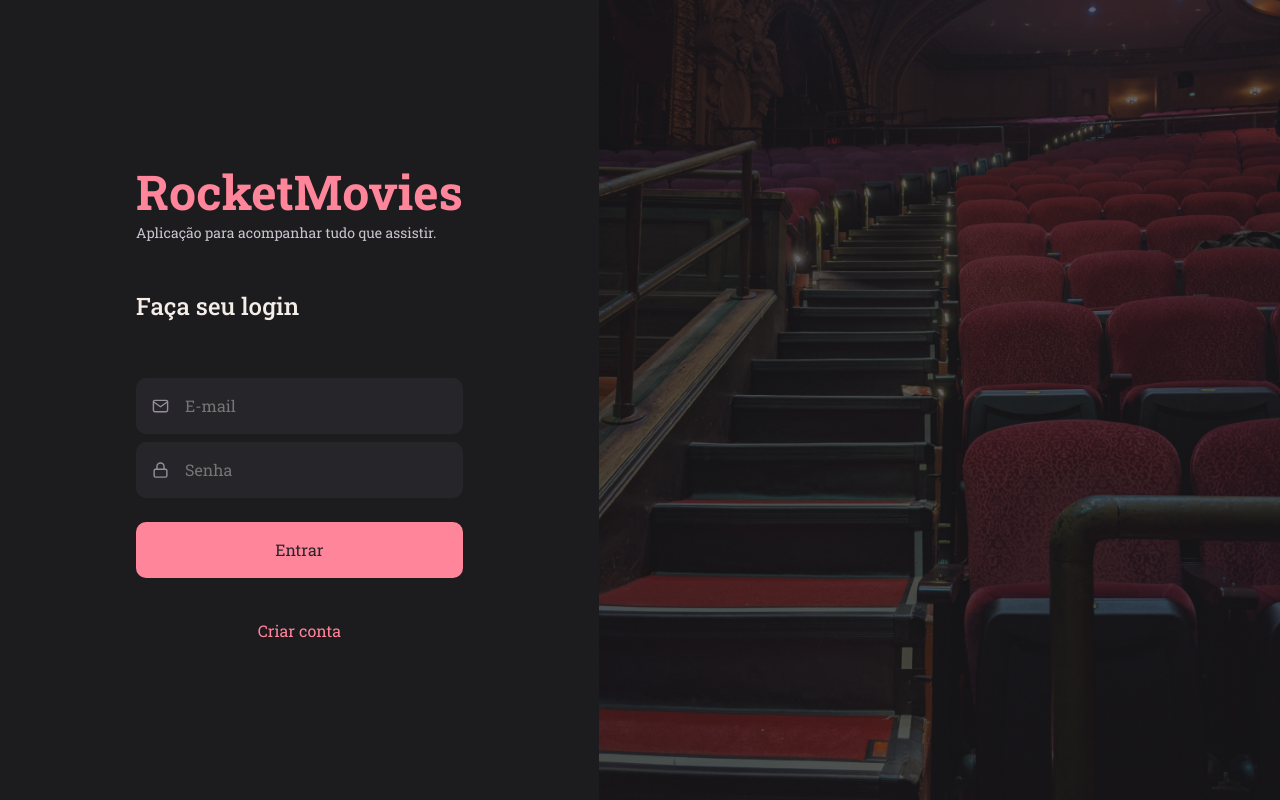
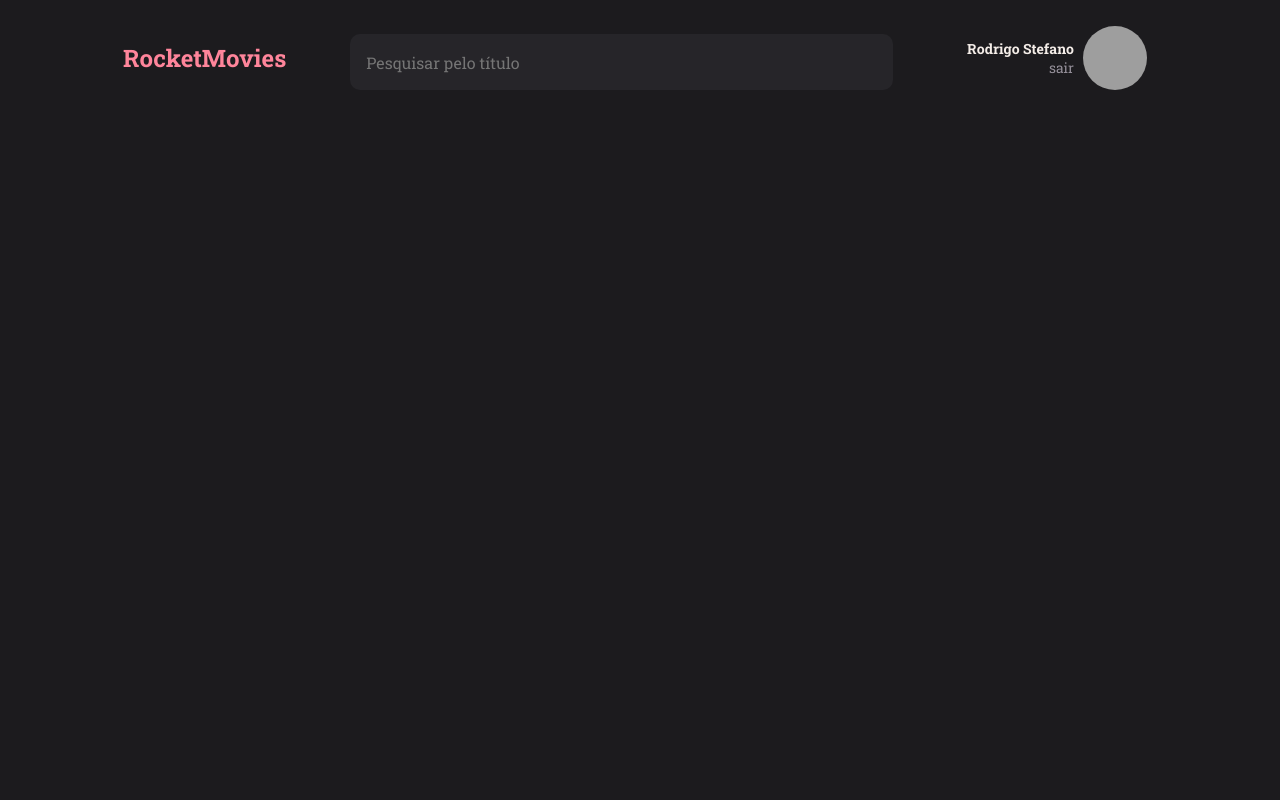
Before and after one commit to RodrigoStefano/rocketmoves, a React (Vite) app: page / in a window 1280 px wide. Built offline with nearby package versions, Linux system fonts and the light colour scheme; grey boxes are pictures that could not be loaded.

Commit message:
Criação do componente Header

```diff
--- /dev/null
+++ b/src/components/Header/index.jsx
@@ -0,0 +1,28 @@
+import { Container } from "./styles";
+
+import { Input } from "../Input";
+
+export function Header(){
+    return(
+        <Container>
+            <h1>
+                RocketMovies
+            </h1>
+
+            <Input placeholder="Pesquisar pelo título" />
+
+            <div className="user">
+                <div>
+                    <strong>
+                        Rodrigo Stefano
+                    </strong>
+
+                    <a href="/">
+                        sair
+                    </a>
+                </div>
+                <img src="https://github.com/RodrigoStefano.png" alt="Imagem do usuário" />
+            </div>
+        </Container>
+    )
+}
--- /dev/null
+++ b/src/components/Header/styles.js
@@ -0,0 +1,45 @@
+import styled from "styled-components";
+
+export const Container = styled.div`
+    grid-area: "header";
+    width: 100%;
+    height: 116px;
+
+    display: flex;
+    padding: 30px 123px;
+    gap: 64px;
+    align-items: center;
+    justify-content: center;
+
+    h1{
+        font-size: 24px;
+        color: ${({ theme }) => theme.COLORS.TRIRD_COLOR};
+    }
+
+    .user{
+        display: flex;
+        min-width: 200px;
+        align-items: center;
+        justify-content: center;
+        > div{
+            display: flex;
+            flex-direction: column;
+            align-items: end;
+
+            strong{
+                font-size: 14px;
+            }
+
+            a{
+                font-size: 14px;
+                color: ${({ theme }) => theme.COLORS.GRAY_300};
+            }
+        }
+        > img{
+            width: 64px;
+            height: 64px;
+            border-radius: 50%;
+            margin-left: 9px;
+        }
+    }
+`
--- a/src/components/Input/styles.js
+++ b/src/components/Input/styles.js
@@ -17,7 +17,7 @@ export const Container = styled.div`
 
         background-color: transparent;
         border: none;
-        padding: 16;
+        padding: 16px;
 
         color: ${({ theme }) => theme.COLORS.PRIMARY_COLOR};
 
@@ -27,6 +27,6 @@ export const Container = styled.div`
     }
 
     > svg{
-        margin: 0 16px;
+        margin-left: 16px;
     }
 `
--- /dev/null
+++ b/src/pages/Home/index.jsx
@@ -0,0 +1,11 @@
+import { Container } from "./styles";
+
+import { Header } from "../../components/Header";
+
+export function Home(){
+    return(
+        <Container>
+            <Header />
+        </Container>
+    )
+}
--- /dev/null
+++ b/src/pages/Home/styles.js
@@ -0,0 +1,5 @@
+import styled from "styled-components";
+
+export const Container = styled.div`
+
+`
--- /dev/null
+++ b/src/routes/app.routes.jsx
@@ -0,0 +1,11 @@
+import { Routes, Route } from 'react-router-dom'
+
+import { Home } from '../pages/Home'
+
+export function AppRoutes(){
+    return(
+        <Routes>
+            <Route path='/' element={<Home />} />
+        </Routes>
+    )
+}
--- a/src/routes/index.jsx
+++ b/src/routes/index.jsx
@@ -1,11 +1,12 @@
 import { BrowserRouter } from "react-router-dom";
 
 import { AuthRoutes } from "./auth.routes";
+import { AppRoutes } from "./app.routes";
 
 export function Routes(){
     return(
         <BrowserRouter>
-            <AuthRoutes />
+            <AppRoutes />
         </BrowserRouter>
     )
 }
```
